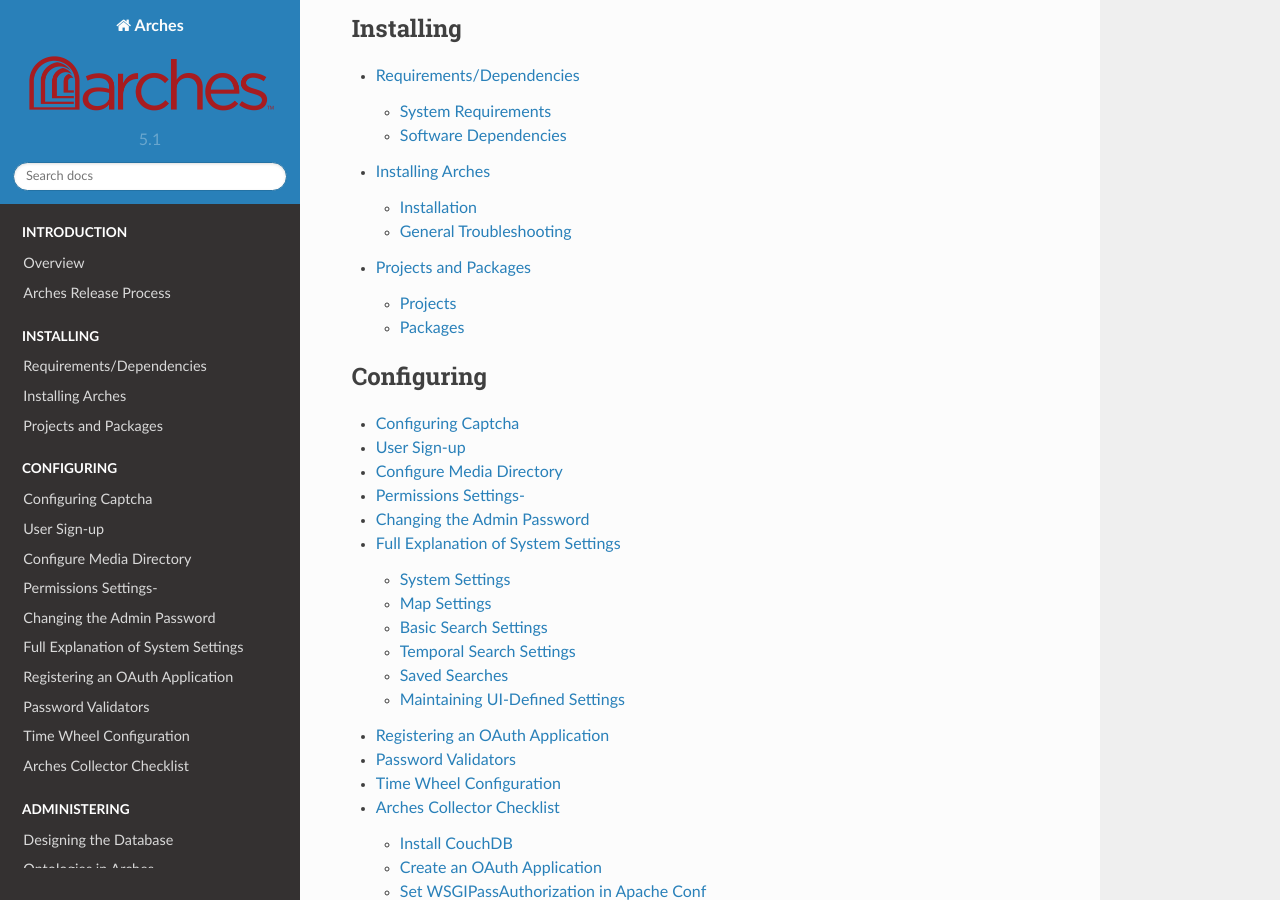
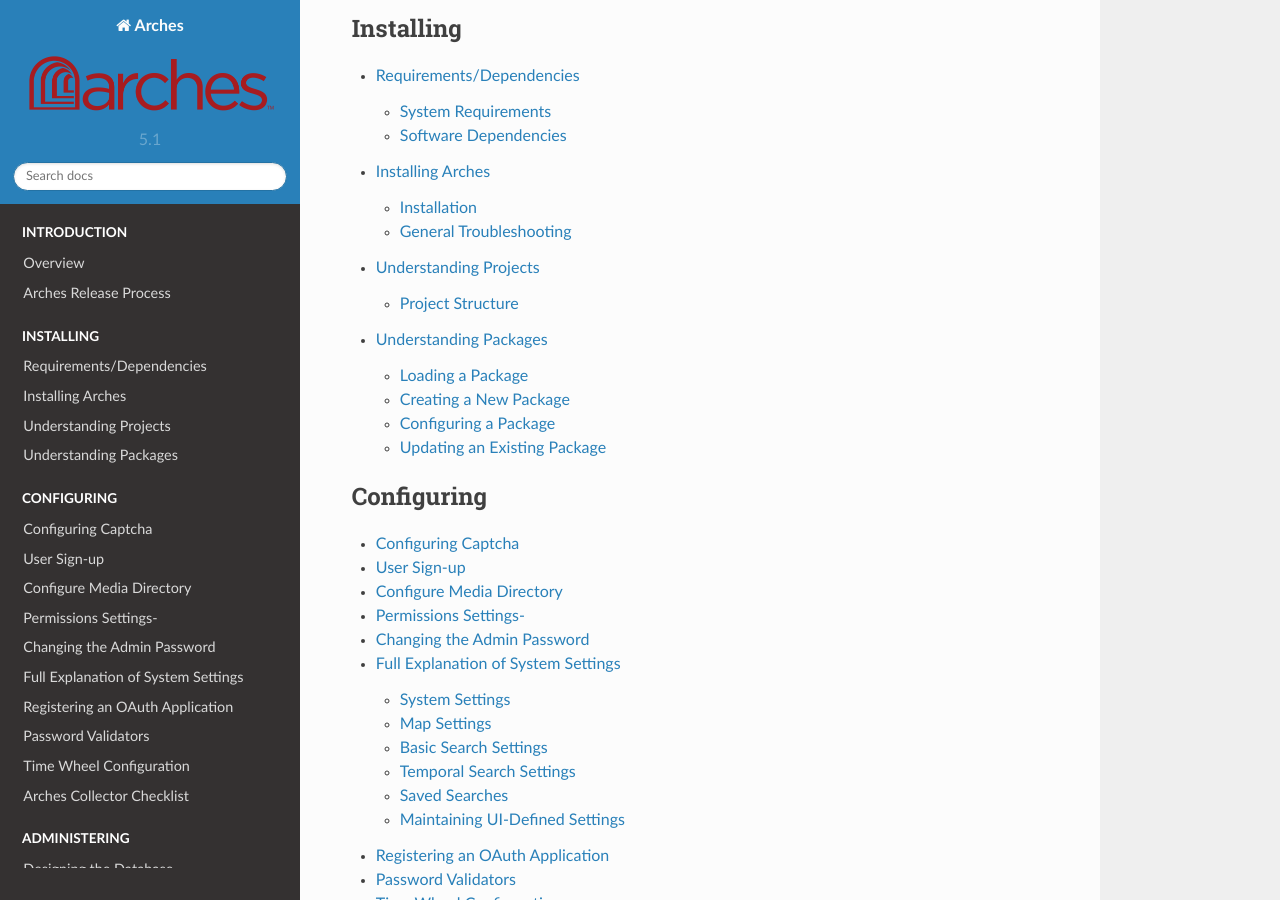
Before and after one commit to archesproject/arches-docs, a Sphinx documentation site: the page built from docs/index.txt, in a window 1280 px wide and 900 px high, scrolled down 468 px. Built offline with Sphinx 7.4.7 and the Read the Docs theme 2.0.0, drawn with Linux system fonts in a browser that asks for light colours.

Commit message:
restructure section headers and update command.

```diff
--- a/docs/projects-and-packages.txt
+++ b/docs/projects-and-packages.txt
@@ -1,13 +1,13 @@
-#####################
-Projects and Packages
-#####################
+######################
+Understanding Projects
+######################
 
-Projects
---------
+Arches Projects facilitate all of the customizations that you will need to make one installation of Arches different from the next. You can update HTML or CSS to modify web page branding, and add functions, datatypes, and widgets to introduce new functionality. A project sits outside of your virtual environment, and can thus be transferred to any other system where Arches is installed.
 
-Arches Projects facilitate all of the customizations that you will need to make one installation of Arches different from the next. You can update html to modify web page branding, and add functions, datatypes, and widgets to introduce new functionality. A project sits outside of your virtual environment, and can thus be transferred to any other system where Arches is installed.
+To create a project, see :ref:`Creating a new Arches Project` in the installation guide.
 
-To create a project, see :ref:`step 5 <5. Create a new Arches Project>` of the installation guide.
+Project Structure
+-----------------
 
 The general structure of a new Arches project is:::
 
@@ -40,20 +40,21 @@
 
 These directories will store the custom datatypes, functions, and widgets that you can create for the project. Developers interested in pursuing these customizations should start with `this customization documentation <https://github.com/archesproject/arches/wiki/Creating-New-Functions%2C-DataTypes%2C-and-Widgets>`_.
 
-Packages
---------
+######################
+Understanding Packages
+######################
 
-A package is an external collection of arches data (resource models, business data, concepts, collections) and customization files (widgets, datatypes, functions, system settings) that you can load into an arches project.
+A package is an external collection of Arches data (resource models, business data, concepts, collections) and customization files (widgets, datatypes, functions, system settings) that you can load into an Arches project.
 
 
 Loading a Package
-^^^^^^^^^^^^^^^^^
+-----------------
 
 To load a package simply run the load_package command using your \*project's manage.py file:
 
 .. code-block:: bash
 
-    python manage.py packages -o load_package -s https://github.com/package/archive/branch.zip -db true
+    python manage.py packages -o load_package -s https://github.com/package/archive/branch.zip -db
 
 
 -db    `true` to run setup_db to rebuild your database. default = 'false'
@@ -104,7 +106,7 @@
 
 
 Creating a New Package
-^^^^^^^^^^^^^^^^^^^^^^
+----------------------
 
 If you want to create additional projects with the same data or share your data with others that need to create similar projects, you probably want to create a package.
 
@@ -171,7 +173,7 @@
     Once you've added the necessary files to your package, simply compress it as a zip file or push it to a github repository and it's ready to be loaded.
 
 Configuring a Package
-^^^^^^^^^^^^^^^^^^^^^
+---------------------
 
 Two different files are used to define custom settings for your package.
 
@@ -199,7 +201,7 @@
 
 
 Updating an Existing Package
-^^^^^^^^^^^^^^^^^^^^^^^^^^^^
+----------------------------
 
 If you make changes to the resource models in your project you may want to update your package with those changes. You can do that with the `update_package` command:
 
```
Also changed, not shown: other parts of docs/projects-and-packages.txt (+1 -0 lines).
